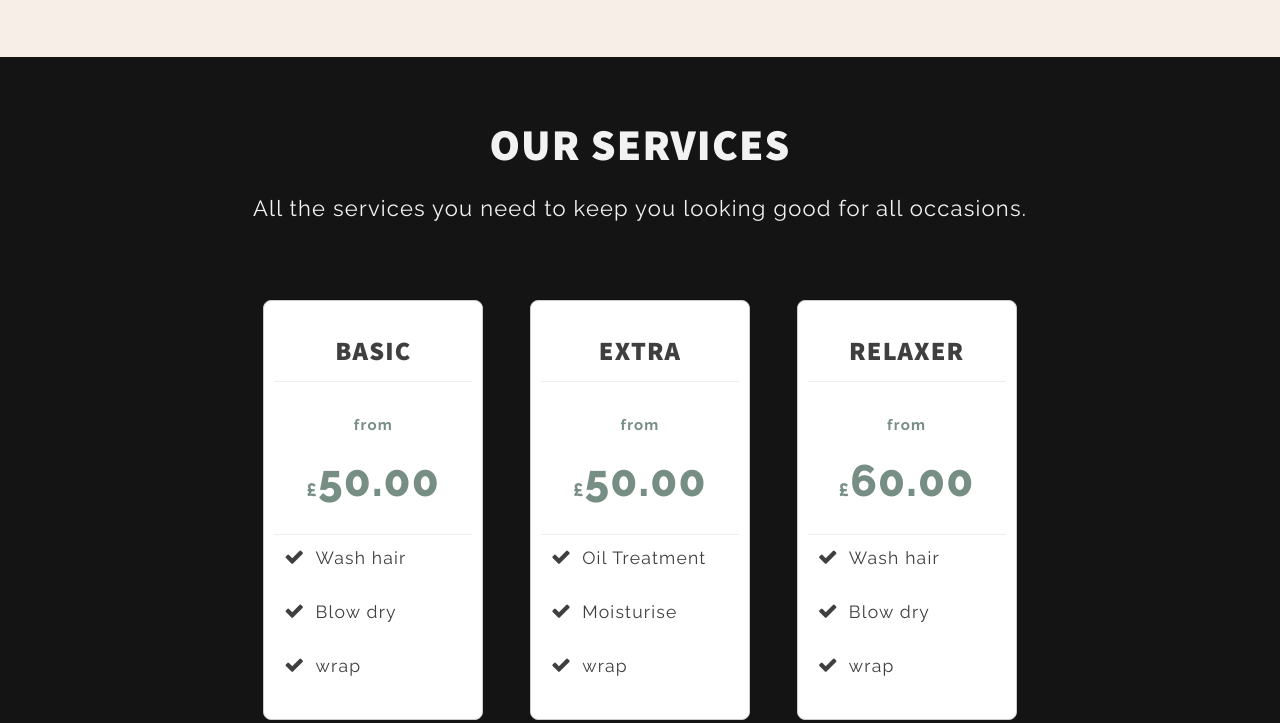
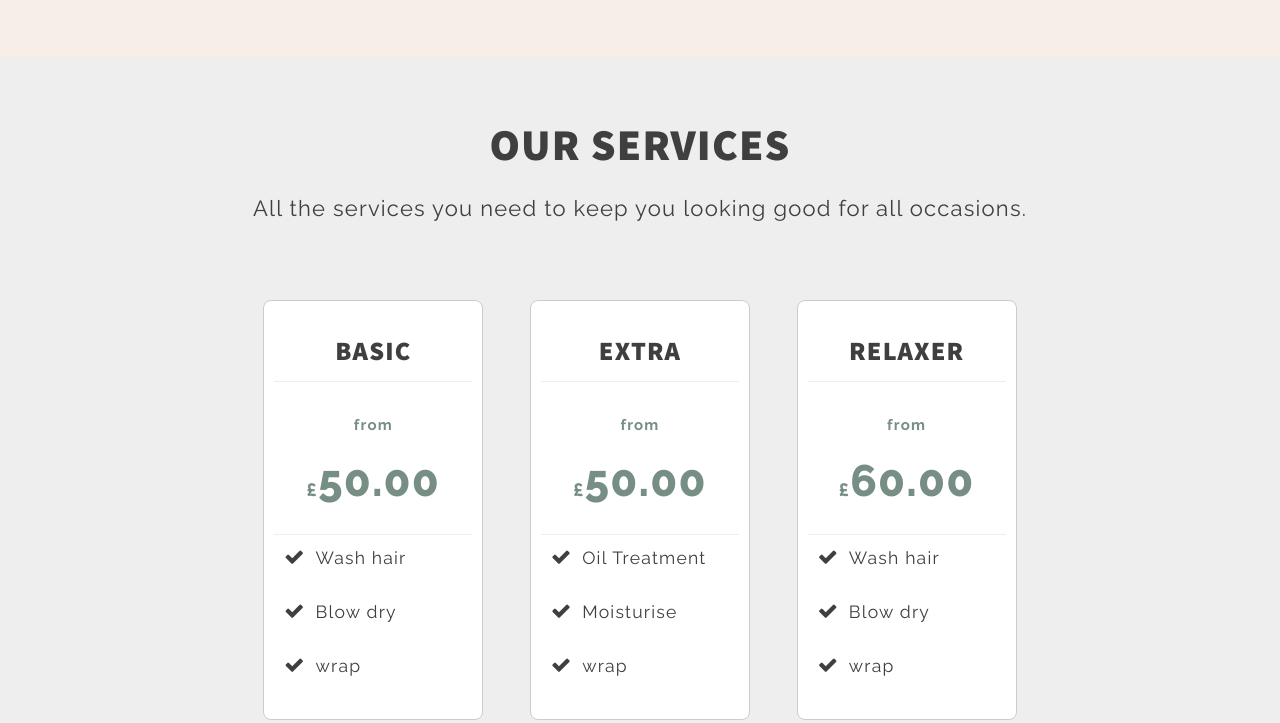
Before and after one commit to l-panther/parees, a plain HTML site: page index.html in a window 1280 px wide. Shown: the part 959-1682 px from the top of the page. Drawn offline with nearby package versions, Linux system fonts and the light colour scheme; a web font is replaced by a local one.

Commit message:
first commit

```diff
--- a/index.html
+++ b/index.html
@@ -152,7 +152,7 @@
 
 
 			<!-- Services -->
-			<div id="services" class="background-black spacing">
+			<div id="services" class="spacing">
 				<article class="w3-container main-content" id="basic-services">
 					<h2>Our Services</h2>
 
--- a/styles/styles.css
+++ b/styles/styles.css
@@ -273,6 +273,8 @@ h3 {
 
 #about p { margin: 0px; }
 
+#about a { color: darkgreen; }
+
 #parees {
     margin: 0px;
 }
@@ -316,7 +318,10 @@ h3 {
 }
 
 /* -------------- Service page -------------- */
-#services h2, #services p { color: #f2f2f2; }
+#services {
+	background: #eee;  }
+
+#services h2, #services p { color: #3f3f3f; }
 
 #serviceList .w3-card {
 	width: 220px;
@@ -537,7 +542,6 @@ caption {
     }
 
     /* -------------- Service page -------------- */
-	#services h2, #services p { color: #f2f2f2; }
 	#serviceList .w3-card {
 		margin-top: 40px; }
 
```
Also changed, not shown: images/main/remy-large.png.
